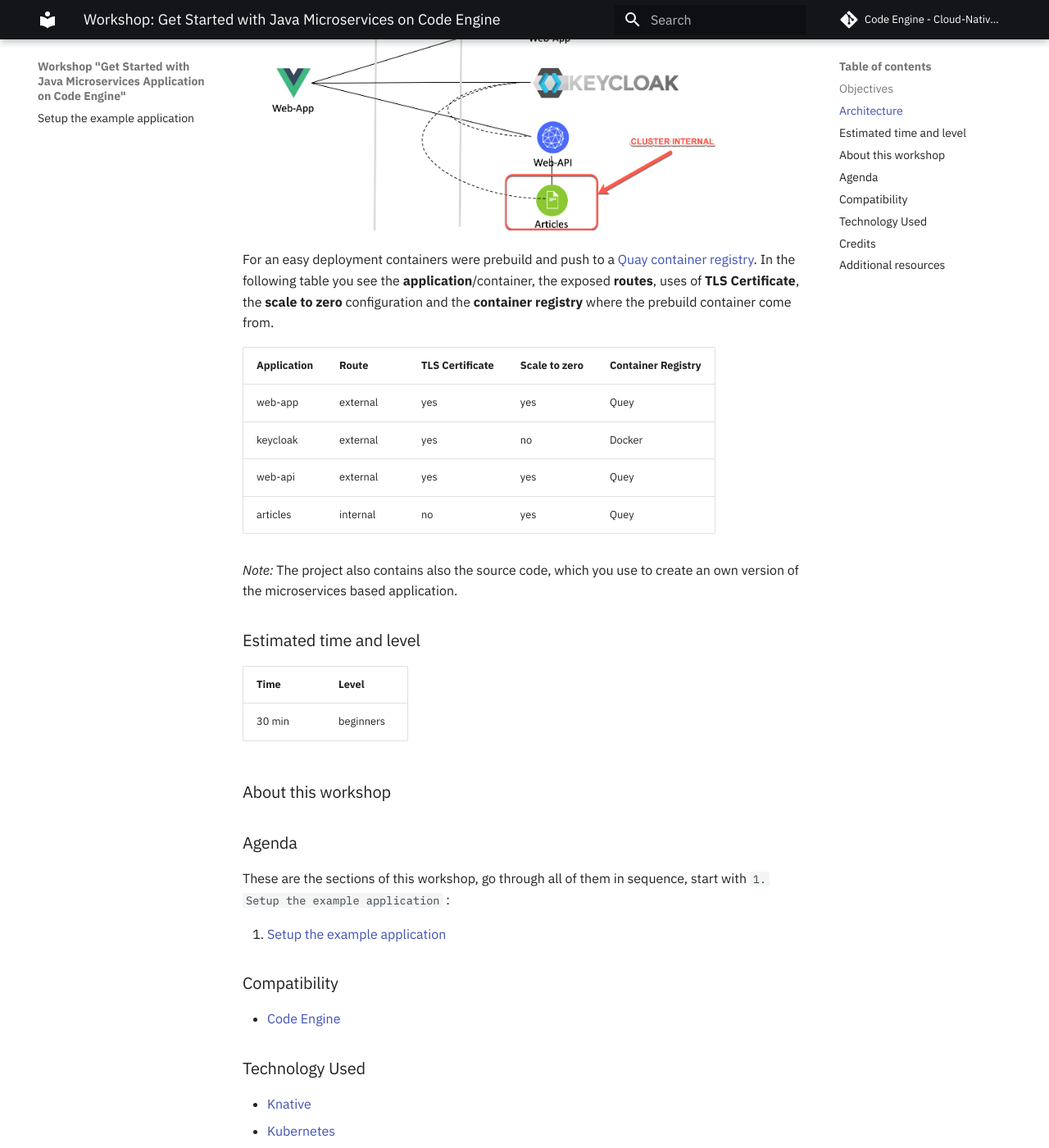
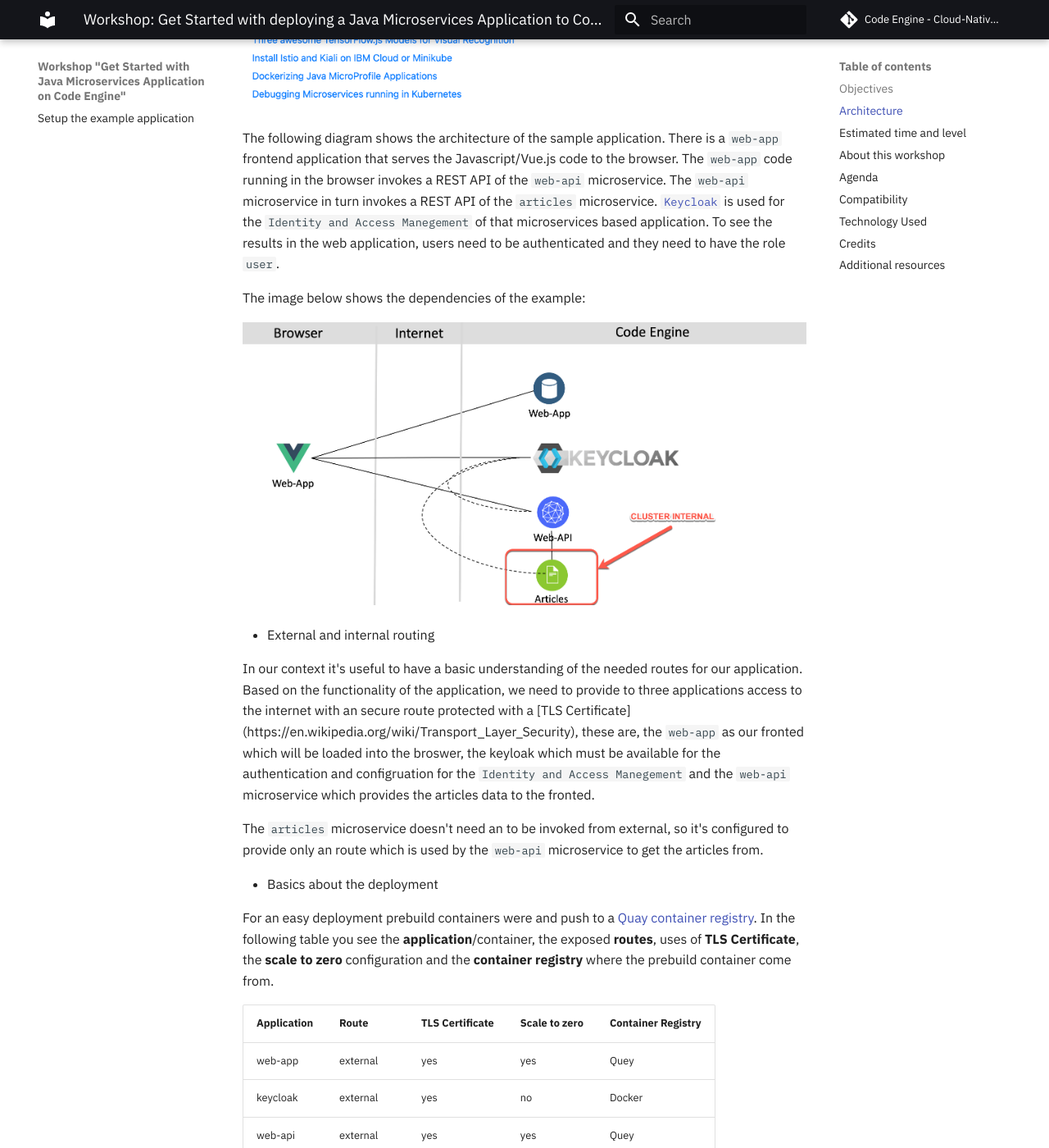
Before and after one commit to thomassuedbroecker/ce-cns-problem, an MkDocs documentation site: the page built from documentation/README.md, in a window 1280 px wide and 1400 px high, scrolled down 981 px. Shown: the whole window at 82% size. Built offline with MkDocs 1.6.1 and Material for MkDocs 9.7.7, drawn with Linux system fonts in a browser that asks for light colours; comment, search, counter and statistics services are not loaded; some of the changed text lies outside the part shown.

Commit message:
update documentation

```diff
--- a/README.md
+++ b/README.md
@@ -1,3 +1,3 @@
-# Workshop: Get Started with Java Microservices on Code Engine
+# Workshop: Get Started with deploying a Java Microservices Application to `Code Engine`
 
 This workshop is documented with MKDOS, please follow this [link](https://thomassuedbroecker.github.io/ce-cns) to access a better readable version of the workshop documentation.
--- a/documentation/README.md
+++ b/documentation/README.md
@@ -1,4 +1,4 @@
-# Workshop: Get Started with Java Microservices on Code Engine
+# Workshop: Get Started with deploying a Java Microservices Application to `Code Engine`
 
 **------------------**
 **UNDER CONSTRUCTION**
@@ -17,15 +17,26 @@
 
 ### Architecture
 
-The following diagram shows the architecture of the sample application. There is a `web-app` frontend application that serves the Javascript/Vue.js code to the browser. The `web-app` code running in the browser invokes a REST API of the `web-api` microservice. The `web-api` microservice in turn invokes a REST API of the `articles` microservice. [`Keycloak`](https://www.keycloak.org/) is used for the `Identity and Access Manegement` of the microservices based application.
+The example application simply shows articles protected with an `Identity and Access Manegement`.
+In the following you see the frontend with the artiecls and the valid user `alice` is logged on.
 
-To see the results in the web application, users need to be authenticated and they need to have the role `user`.
+![](images/cns-ce-example-application-00.png)
+
+The following diagram shows the architecture of the sample application. There is a `web-app` frontend application that serves the Javascript/Vue.js code to the browser. The `web-app` code running in the browser invokes a REST API of the `web-api` microservice. The `web-api` microservice in turn invokes a REST API of the `articles` microservice. [`Keycloak`](https://www.keycloak.org/) is used for the `Identity and Access Manegement` of that microservices based application. To see the results in the web application, users need to be authenticated and they need to have the role `user`.
 
 The image below shows the dependencies of the example:
 
 ![](images/cns-ce-architecture.png)
 
-For an easy deployment containers were prebuild and push to a [Quay container registry](https://quay.io/user/tsuedbroecker).
+* External and internal routing
+
+In our context it's useful to have a basic understanding of the needed routes for our application. Based on the functionality of the application, we need to provide to three applications access to the internet with an secure route protected with a [TLS Certificate] (https://en.wikipedia.org/wiki/Transport_Layer_Security), these are, the `web-app` as our fronted which will be loaded into the broswer, the keyloak which must be available for the authentication and configruation for the `Identity and Access Manegement` and the `web-api` microservice which provides the articles data to the fronted.
+
+The `articles` microservice doesn't need an to be invoked from external, so it's configured to provide only an route which is used by the  `web-api` microservice to get the articles from.
+
+* Basics about the deployment
+
+For an easy deployment prebuild containers were and push to a [Quay container registry](https://quay.io/user/tsuedbroecker).
 In the following table you see the **application**/container, the exposed **routes**, uses of **TLS Certificate**, the **scale to zero** configuration and the **container registry** where the prebuild container come from.
 
 | **Application** | **Route** | **TLS Certificate** | **Scale to zero** | **Container Registry** |
```
Also changed, not shown: documentation/images/cns-ce-example-application-00.png (added).
